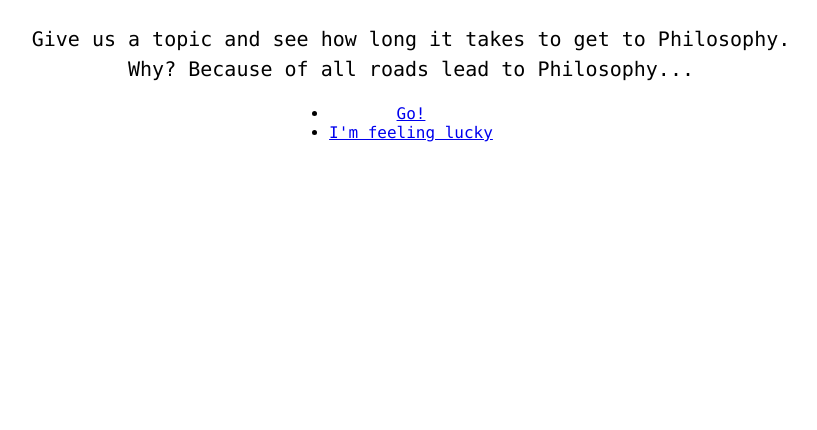
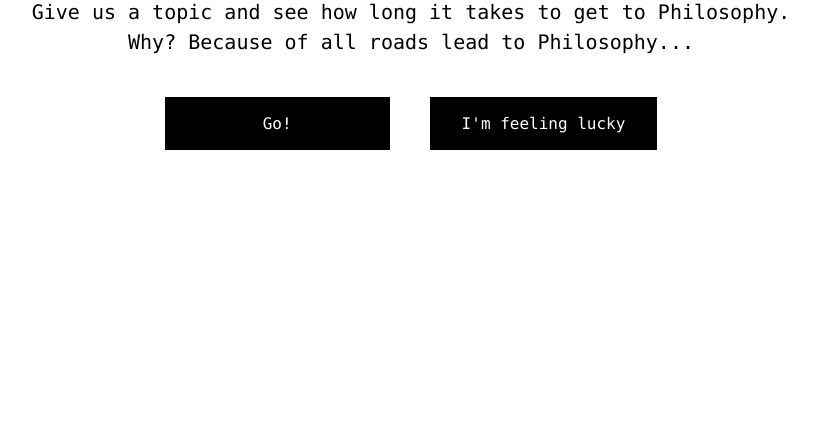
Before and after one commit to digitalsurgeons/allroadsleadtophilosophy, a website: page index.html in a window 1280 px wide. Shown: the part 370-800 px from the top of the page, without its empty margins (229-1046 px from the left). Drawn offline with Linux system fonts and the light colour scheme.

Commit message:
Button list / button components

```diff
--- a/index.css
+++ b/index.css
@@ -34,3 +34,36 @@ body {
   margin: 20px 0;
   line-height: 1.5;
 }
+
+/* Button List */
+.button-list {
+  display: flex;
+  justify-content: space-between;
+  margin: 20px auto;
+}
+
+.button-list__item {
+  display: block;
+  margin: 0 20px;
+}
+
+/* Button */
+.button,
+.button:active,
+.button:hover,
+.button:visited {
+  background: #000;
+  border: solid 2px #000;
+  color: #fff;
+  display: block;
+  min-width: 225px;
+  padding: 15px 30px;
+  transition: .3s;
+  text-decoration: none;
+  width: 100%;
+}
+
+.button:hover {
+  background: #fff;
+  color: #000;
+}
```
